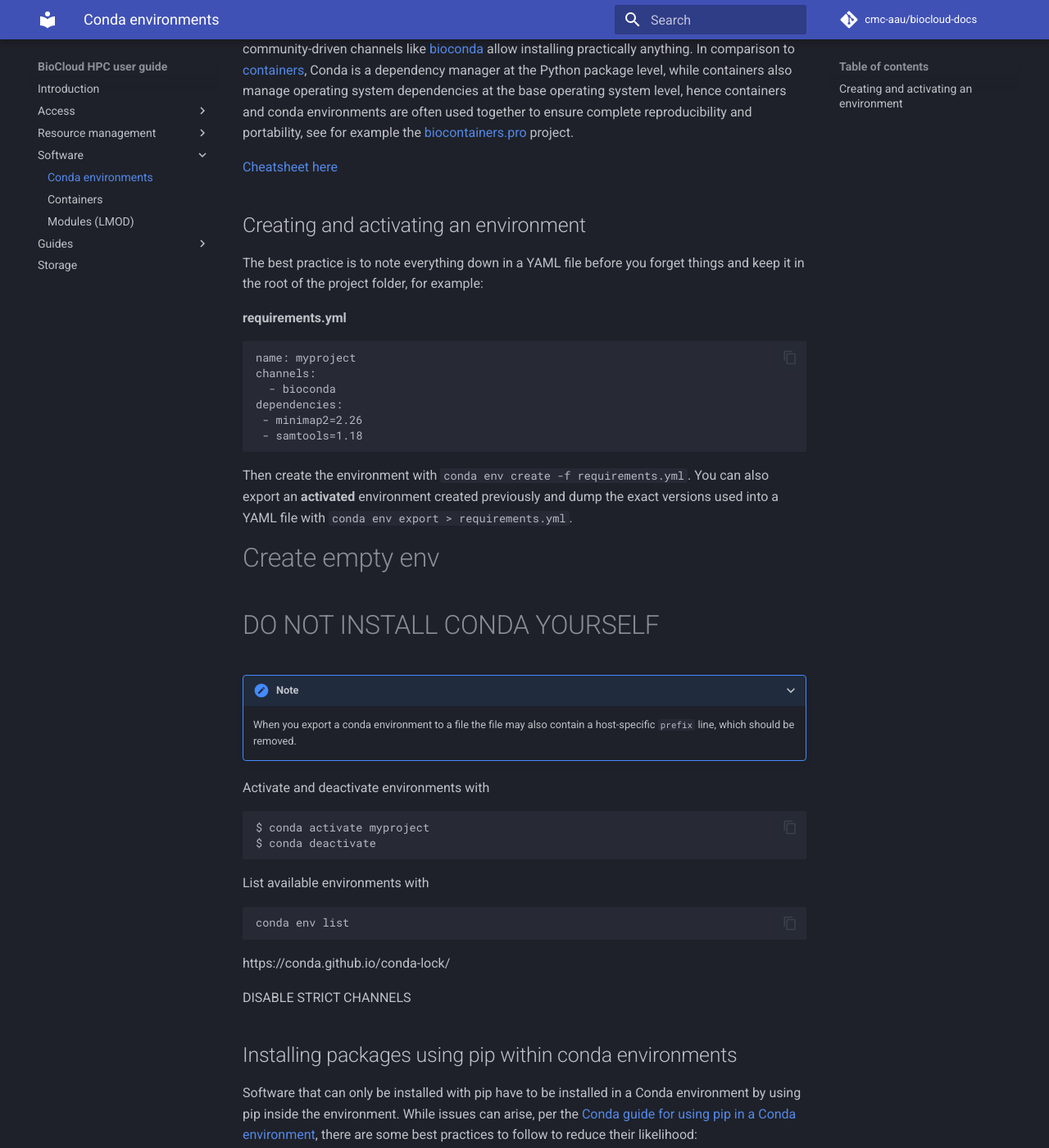
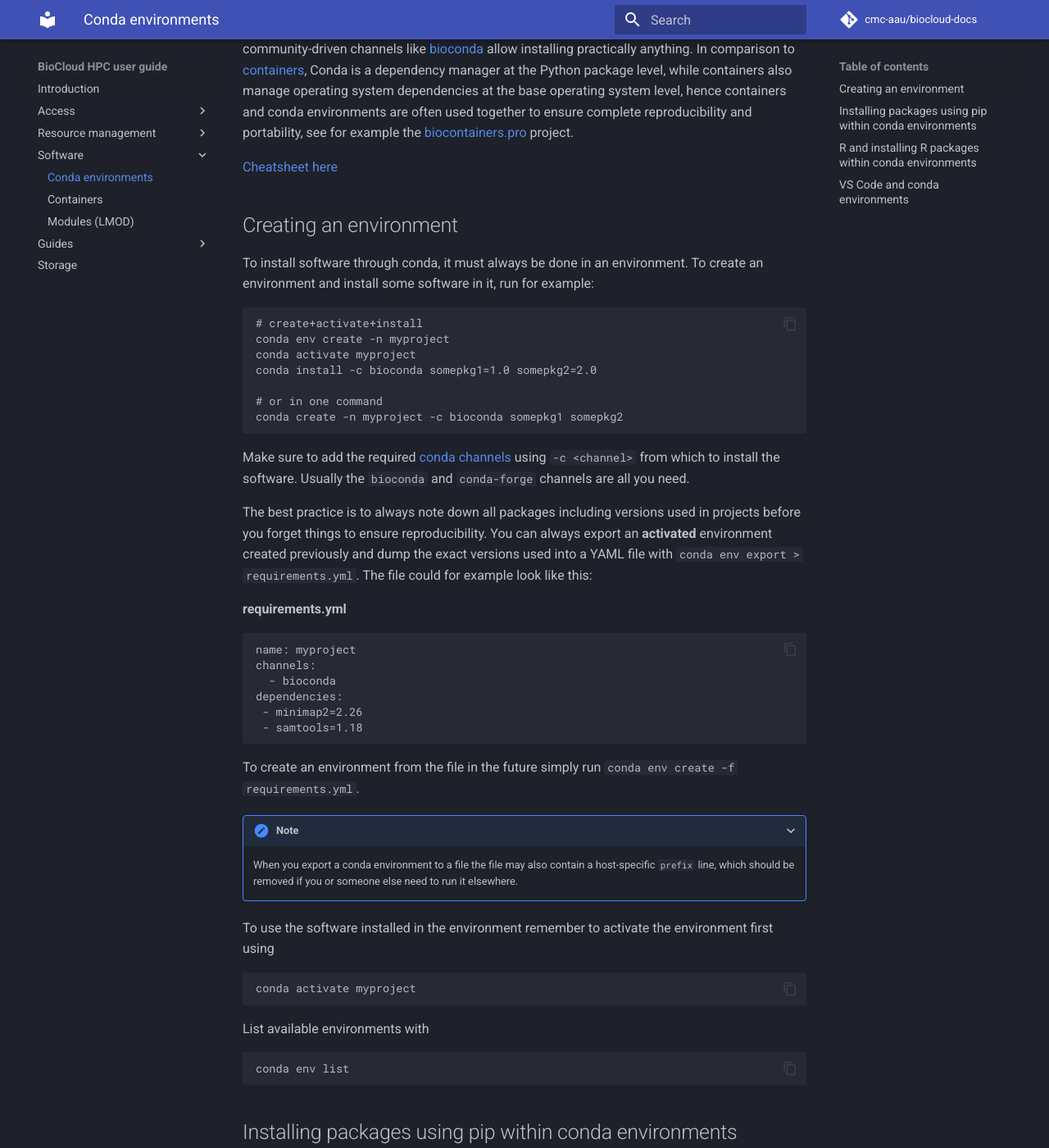
Before and after one commit to cmc-aau/hpc-docs, an MkDocs documentation site: the page built from docs/software/conda.md, in a window 1280 px wide and 1400 px high, scrolled down 379 px. Shown: the whole window at 82% size. Built offline with MkDocs 1.6.1 and Material for MkDocs 9.7.7, drawn with Linux system fonts in a browser that asks for light colours; comment, search, counter and statistics services are not loaded.

Commit message:
rewrite conda guide a bit

````diff
--- a/docs/software/conda.md
+++ b/docs/software/conda.md
@@ -5,8 +5,22 @@ Conda was initially created for Python packages but it can package and distribut
 
 [Cheatsheet here](https://docs.conda.io/projects/conda/en/latest/_downloads/843d9e0198f2a193a3484886fa28163c/conda-cheatsheet.pdf)
 
-## Creating and activating an environment
-The best practice is to note everything down in a YAML file before you forget things and keep it in the root of the project folder, for example:
+## Creating an environment
+To install software through conda, it must always be done in an environment. To create an environment and install some software in it, run for example:
+
+```
+# create+activate+install
+conda env create -n myproject
+conda activate myproject
+conda install -c bioconda somepkg1=1.0 somepkg2=2.0
+
+# or in one command
+conda create -n myproject -c bioconda somepkg1 somepkg2
+```
+
+Make sure to add the required [conda channels](https://docs.anaconda.com/psm-cloud/channels/) using `-c <channel>` from which to install the software. Usually the `bioconda` and `conda-forge` channels are all you need.
+
+The best practice is to always note down all packages including versions used in projects before you forget things to ensure reproducibility. You can always export an **activated** environment created previously and dump the exact versions used into a YAML file with `conda env export > requirements.yml`. The file could for example look like this:
 
 **requirements.yml**
 ```
@@ -18,29 +32,20 @@ dependencies:
  - samtools=1.18
 ```
 
-Then create the environment with `conda env create -f requirements.yml`. You can also export an **activated** environment created previously and dump the exact versions used into a YAML file with `conda env export > requirements.yml`.
-
-# Create empty env
-# DO NOT INSTALL CONDA YOURSELF
+To create an environment from the file in the future simply run `conda env create -f requirements.yml`.
 
 ???+ "Note"
-      When you export a conda environment to a file the file may also contain a host-specific `prefix` line, which should be removed.
+      When you export a conda environment to a file the file may also contain a host-specific `prefix` line, which should be removed if you or someone else need to run it elsewhere.
 
-Activate and deactivate environments with
+To use the software installed in the environment remember to activate the environment first using
 ```
-$ conda activate myproject
-$ conda deactivate
+conda activate myproject
 ```
 
 List available environments with
 ```
 conda env list
 ```
-
-https://conda.github.io/conda-lock/
-
-
-DISABLE STRICT CHANNELS
 
 ## Installing packages using pip within conda environments
 Software that can only be installed with pip have to be installed in a Conda environment by using pip inside the environment. While issues can arise, per the [Conda guide for using pip in a Conda environment](https://www.anaconda.com/blog/using-pip-in-a-conda-environment), there are some best practices to follow to reduce their likelihood:
````
